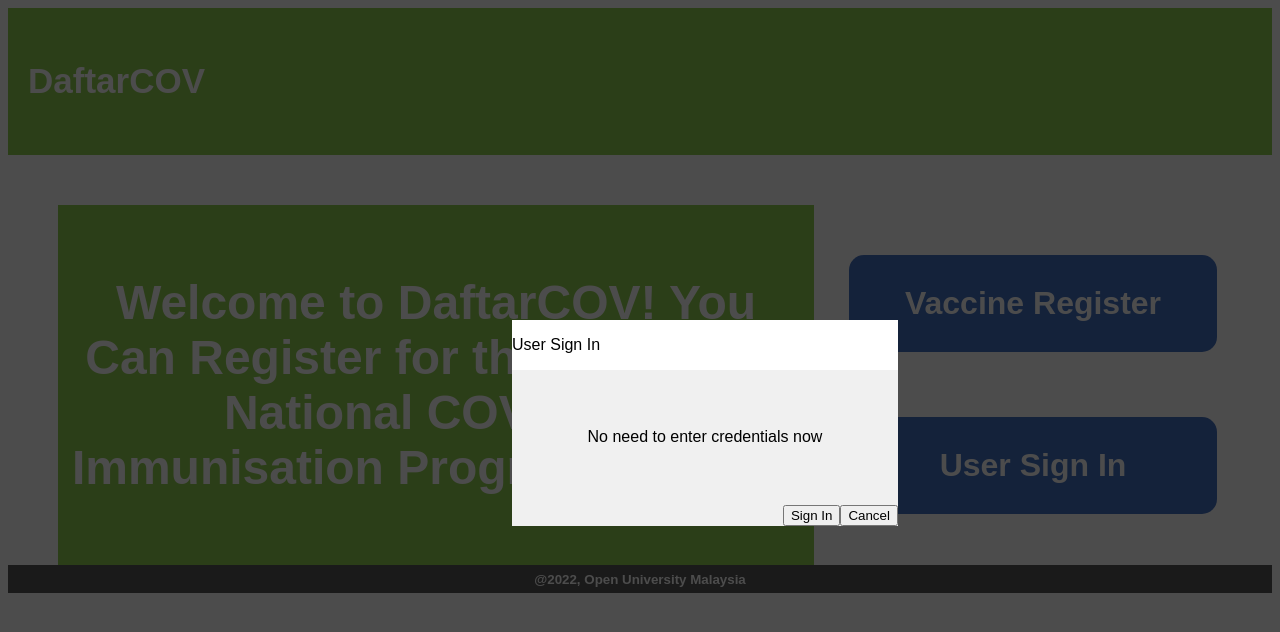
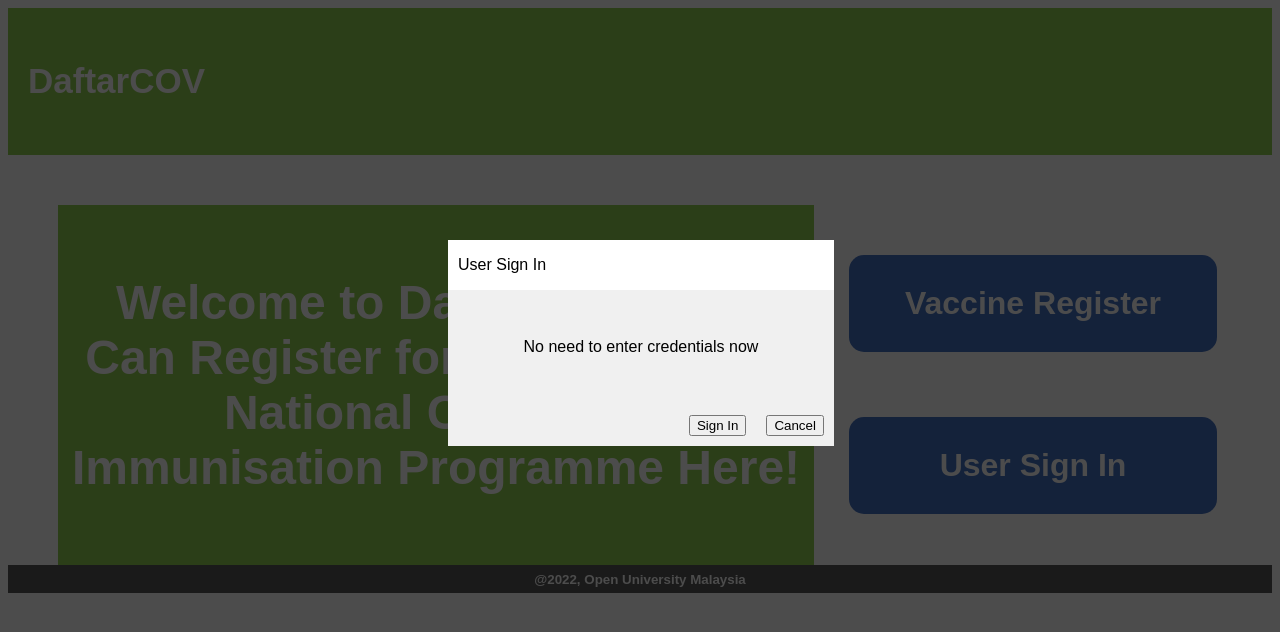
Before and after one commit to k7-github/DaftarCOV-App, a React (Create React App) app: page / in a window 1280 px wide. Both pictures are taken after a click on the button "User Sign In". Shown: the top 632 px of the page. Built offline with nearby package versions, Linux system fonts and the light colour scheme.

Commit message:
Update FYP_stylesheet.css
Lines 63 - 64
Adjusted the position of the modal in the browser.

Line 77
Added some padding to the sides of the modal title.

Lines 88 - 91
Added some margin to the modal buttons.

```diff
--- a/src/FYP_stylesheet.css
+++ b/src/FYP_stylesheet.css
@@ -60,8 +60,8 @@
 }
 .modal-window {
     position: fixed;
-    top: 40%;
-    left: 40%;
+    top: 30%;
+    left: 35%;
     height: 5.45cm;
     width: 10.21cm;
     background-color: #F0F0F0;
@@ -74,6 +74,7 @@
     background-color: white;
     border-color: #1882D6;
     text-align: left;
+    padding: 0px 10px;
 }
 .modal-body {
     text-align: center;
@@ -82,6 +83,10 @@
     display: flex;
     flex-direction: row;
     justify-content: flex-end;
+}
+
+.modal-buttons {
+    margin: 10px;
 }
 
 /* PART 3: HOMEPAGE */
```
